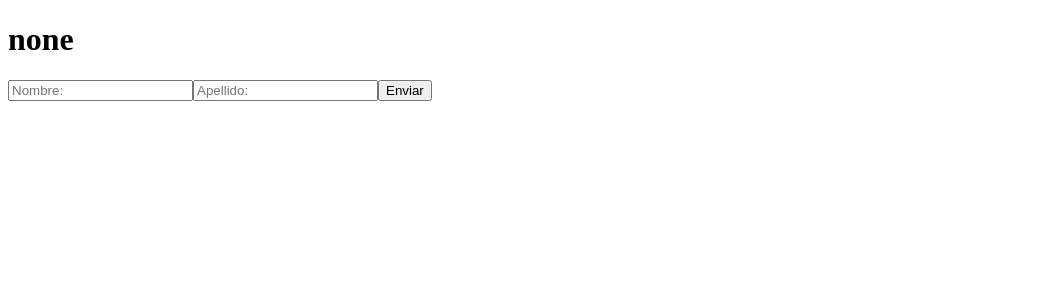
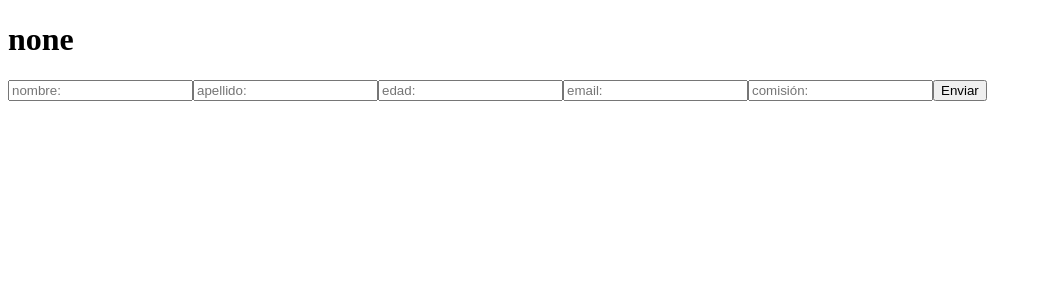
Before and after one commit to adasextagen/abm-students-rect-with-formik, a React (Create React App) app: page / in a window 1280 px wide. Shown: the top 300 px of the page, without its empty margins (0-1042 px from the left). Built offline with nearby package versions, Linux system fonts and the light colour scheme.

Commit message:
forms working

```diff
--- a/src/App.js
+++ b/src/App.js
@@ -1,5 +1,6 @@
 import React, { Fragment } from 'react'
-import { Formik } from 'formik'
+import StudentForm from './components/StudentForm'
+import StudentsList from './components/StudentsList'
 
 const Header = (props) => <h1>{props.title}</h1>
 
@@ -11,58 +12,22 @@ class App extends React.Component {
 			age: '',
 			comission: '',
 			email: '',
-			asignatures: ''
+			asignatures: []
 		},
 		studentsList: []
+	}
+
+	addStudent = (values) => {
+		let newStudentsList = [ ...this.state.studentsList, values ]
+		this.setState({ studentsList: newStudentsList })
 	}
 
 	render() {
 		return (
 			<Fragment>
 				<Header title={'none'} />
-
-				<Formik initialValues={this.state.studentModel} onSubmit={(e) => console.log(e)}>
-					{(props) => {
-						let { values, handleChange, handleSubmit } = props
-						return (
-							<form onSubmit={handleSubmit}>
-								<input
-									type={'text'}
-									name={'firstName'}
-									placeholder={'Nombre:'}
-									value={values.firstName}
-									onChange={handleChange}
-								/>
-								<input
-									type={'text'}
-									name={'lastName'}
-									placeholder={'Apellido:'}
-									value={values.lastName}
-									onChange={handleChange}
-								/>
-								<button type={'submit'}>Enviar</button>
-							</form>
-						)
-					}}
-				</Formik>
-
-				{/* {this.state.students.map( (e,i) => <p key={i}>{`${e.firstName} ${e.lastName}`}</p>)} */}
-				{/* <form>
-					<input
-						type={'text'}
-						name={'firstName'}
-						placeholder={'Nombre:'}
-						value={this.state.studentModel.firstName}
-						onChange={(e) => this.handleInput(e)}
-					/>
-					<input
-						type={'text'}
-						name={'lastName'}
-						placeholder={'Apellido:'}
-						value={this.state.studentModel.lastName}
-						onChange={(e) => this.handleInput(e)}
-					/>
-				</form> */}
+				<StudentForm data={this.state.studentModel} submit={this.addStudent} />
+				<StudentsList data={this.state.studentsList} />
 			</Fragment>
 		)
 	}
--- /dev/null
+++ b/src/components/StudentForm.js
@@ -0,0 +1,24 @@
+import React from 'react'
+import { Formik, Form, Field } from 'formik'
+
+const StudentForm = (props) => {
+	let { data, submit } = props
+	return (
+		<Formik initialValues={data} onSubmit={submit}>
+			{(props) => {
+				return (
+					<Form>
+						<Field type={'text'} name={'firstName'} placeholder={'nombre:'} />
+						<Field type={'text'} name={'lastName'} placeholder={'apellido:'} />
+						<Field type={'text'} name={'age'} placeholder={'edad:'} />
+						<Field type={'text'} name={'email'} placeholder={'email:'} />
+						<Field type={'text'} name={'comission'} placeholder={'comisión:'} />
+						<button type={'submit'}>Enviar</button>
+					</Form>
+				)
+			}}
+		</Formik>
+	)
+}
+
+export default StudentForm
--- /dev/null
+++ b/src/components/StudentsList.js
@@ -0,0 +1,8 @@
+import React from 'react'
+
+const StudentsList = (props) => {
+	let { data } = props
+	return data && data.map((e, i) => <p key={i}>{`${e.firstName} ${e.lastName}`}</p>)
+}
+
+export default StudentsList
```
